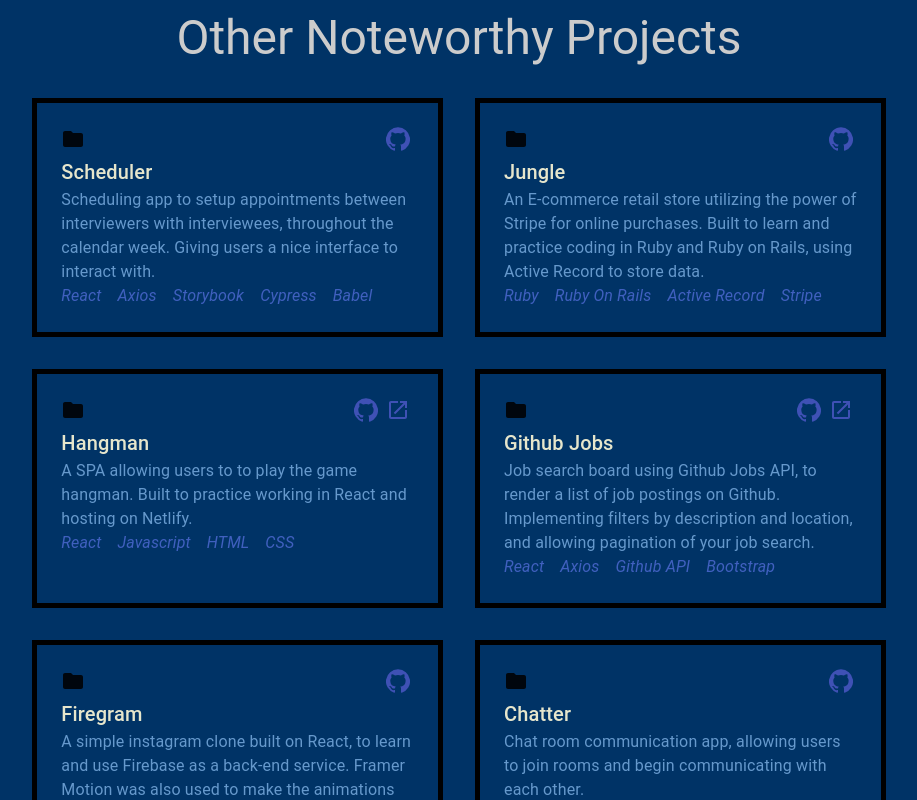
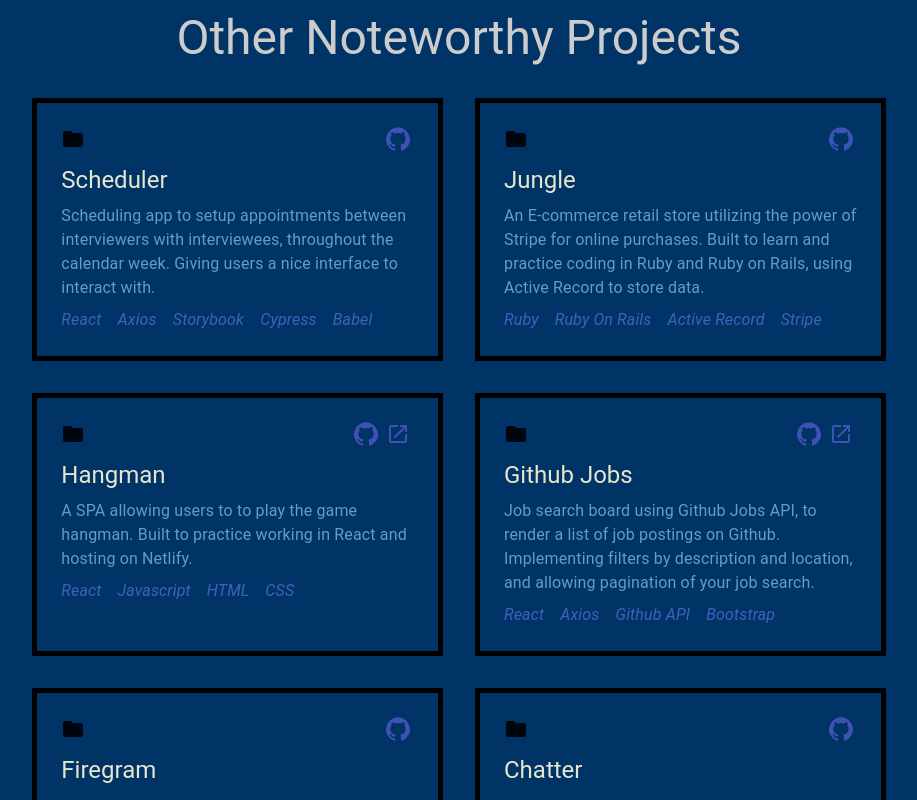
Before and after one commit to HoangTienDinh/portfolio-v2, a React (Create React App) app: page / in a window 1280 px wide. Shown: the part 3480-4280 px from the top of the page, without its empty margins (181-1098 px from the left). Built offline with nearby package versions, Linux system fonts and the light colour scheme.

Commit message:
change project container stylings

```diff
--- a/src/components/work/NoteworthyProjects.js
+++ b/src/components/work/NoteworthyProjects.js
@@ -38,16 +38,21 @@ const useStyles = makeStyles((theme) => ({
       maxWidth: "30%",
     },
   },
+  header: {
+    paddingBottom: theme.spacing(1),
+  },
   title: {
     color: "#E6E6CC",
+    paddingBottom: theme.spacing(1),
   },
   description: {
     color: "#6699CC",
+    paddingBottom: theme.spacing(1),
   },
   technology: {
-    marginRight: theme.spacing(2),
+    paddingRight: theme.spacing(2),
     color: "#4060bf",
-    fontStyle: "italic"
+    fontStyle: "italic",
   },
   links: {
     margin: theme.spacing(0.5),
@@ -82,7 +87,11 @@ const NoteworthyProjects = () => {
             className={classes.project}
           >
             <Reveal duration={i * 500} effect="fadeInUp">
-              <Grid container justify="space-between">
+              <Grid
+                container
+                className={classes.header}
+                justify="space-between"
+              >
                 <FolderIcon />
                 <Grid item>
                   {project.github && (
@@ -107,7 +116,7 @@ const NoteworthyProjects = () => {
               </Grid>
 
               <Grid item>
-                <Typography className={classes.title} variant="h6">
+                <Typography className={classes.title} variant="h5">
                   {project.title}
                 </Typography>
               </Grid>
```
